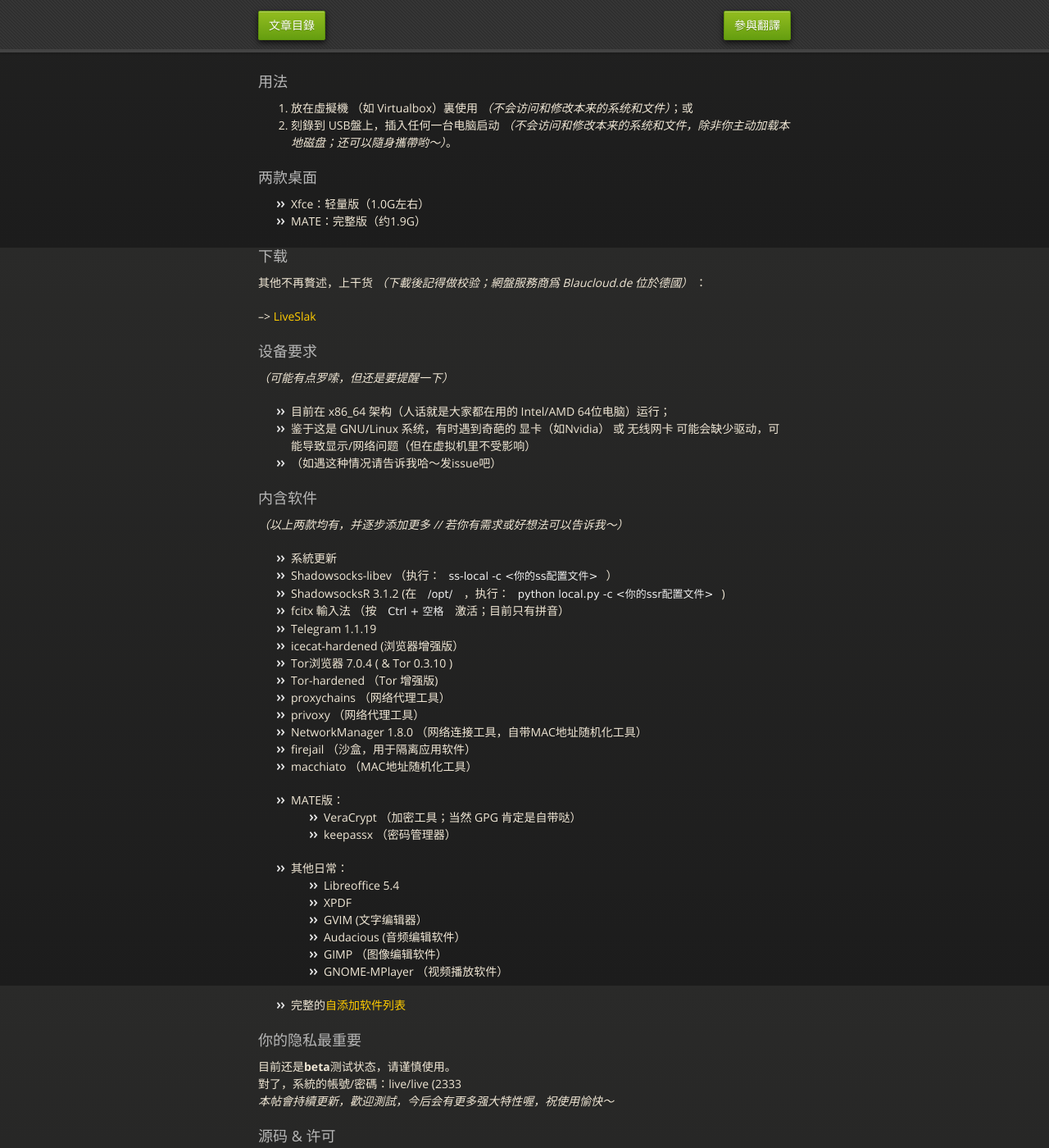
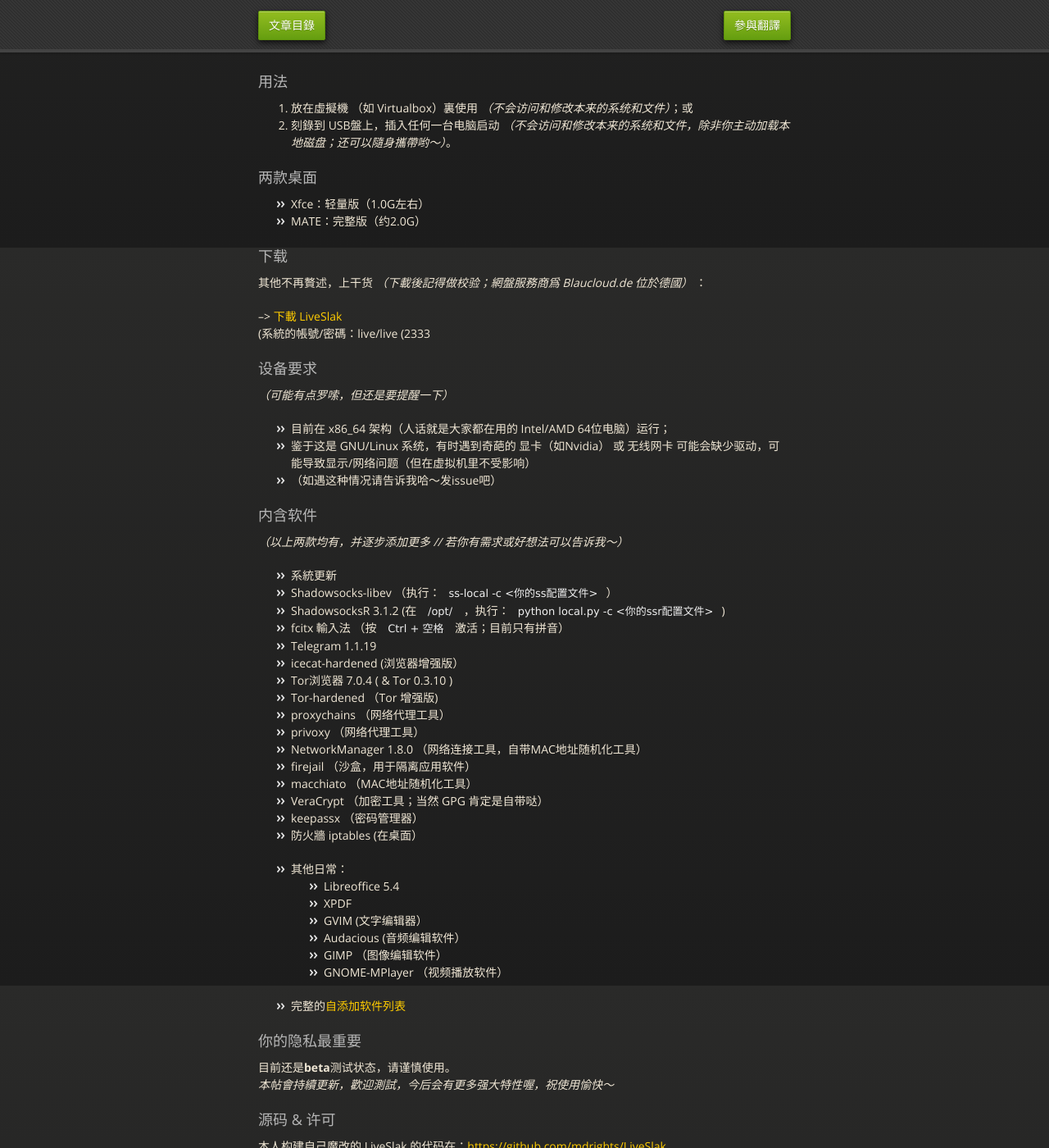
Before and after one commit to mdrights/os-observe, a Jekyll site: the page built from _posts/2017-12-31-Liveslak-intro.md, in a window 1280 px wide and 1400 px high, scrolled down 598 px. Shown: the whole window at 82% size. Built offline with Jekyll 4.4.1, drawn with Linux system fonts in a browser that asks for light colours.

Commit message:
update new links #5

```diff
--- a/_posts/2017-12-31-Liveslak-intro.md
+++ b/_posts/2017-12-31-Liveslak-intro.md
@@ -32,12 +32,13 @@
 
 ### 两款桌面
 - Xfce：轻量版（1.0G左右）
-- MATE：完整版（约1.9G）
+- MATE：完整版（约2.0G）
 
 ### 下载
 其他不再贅述，上干货 _（下載後記得做校验；網盤服務商爲 Blaucloud.de 位於德國）_ ：
 
- --> [LiveSlak](https://github.com/mdrights/LiveSlak#usage)
+ --> [下載 LiveSlak](https://github.com/mdrights/LiveSlak#download)
+(系統的帳號/密碼：live/live (2333
 
 
 ### 设备要求
@@ -62,10 +63,9 @@
 - NetworkManager 1.8.0 （网络连接工具，自带MAC地址随机化工具）
 - firejail （沙盒，用于隔离应用软件）
 - macchiato （MAC地址随机化工具）
-
-- MATE版：
-    - VeraCrypt （加密工具；当然 GPG 肯定是自带哒）
-    - keepassx （密码管理器）
+- VeraCrypt （加密工具；当然 GPG 肯定是自带哒）
+- keepassx （密码管理器）
+- 防火牆 iptables (在桌面）
 
 - 其他日常：
     - Libreoffice 5.4
@@ -80,7 +80,6 @@
 
 ### 你的隐私最重要
 **目前还是beta测试状态，请谨慎使用。**
-對了，系統的帳號/密碼：live/live (2333
 _本帖會持續更新，歡迎測試，今后会有更多强大特性喔，祝使用愉快～_
 
 ### 源码 & 许可
```
